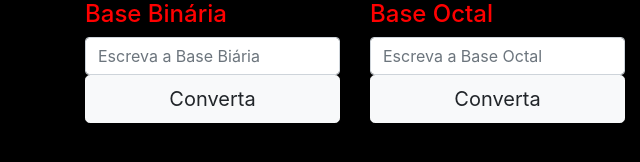
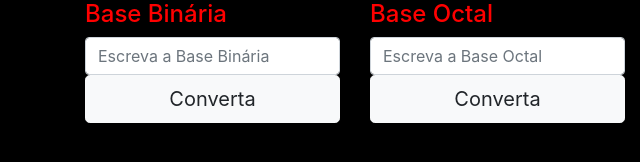
Before and after one commit to Eronponce/calculadora-sistema-de-numeracao, a plain HTML site: page index.html in a window 1280 px wide. Shown: the full height of the page, 0-640 px from the left. Drawn offline with nearby package versions, Linux system fonts and the light colour scheme.

Commit message:
Update index.html

```diff
--- a/index.html
+++ b/index.html
@@ -16,7 +16,7 @@
     <div class="row">
         <div class="col">
             <h4>Base Binária </h4>
-            <input type="number" class="form-control" id="inputBinario" placeholder="Escreva a Base Biária ">
+            <input type="number" class="form-control" id="inputBinario" placeholder="Escreva a Base Binária ">
             <button type="button" onclick="convertaBinario()" class="btn btn-light btn-lg btn-block">Converta</button>
             <table type="text" class="tabela " id="tabelaBinaria" placeholder=""></table>
             <div id="explicacaoBinaria"></div>
```
